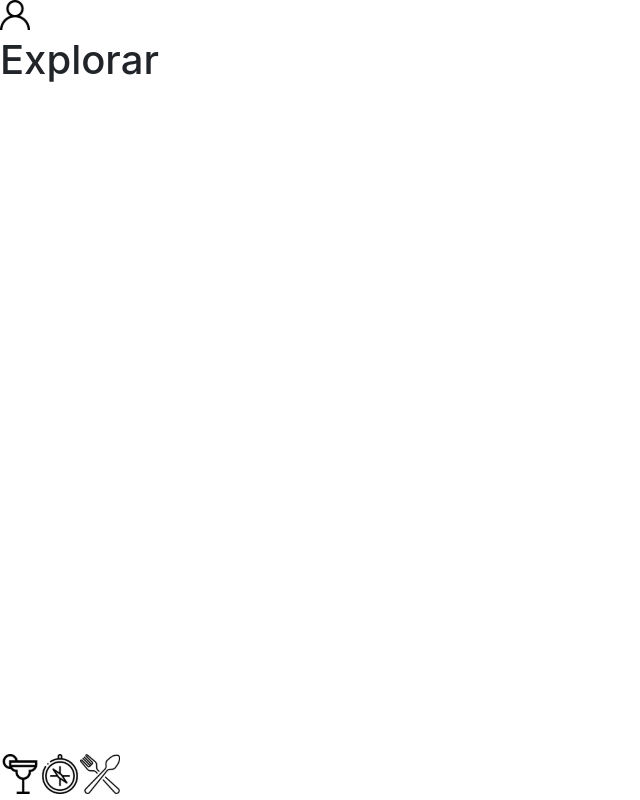
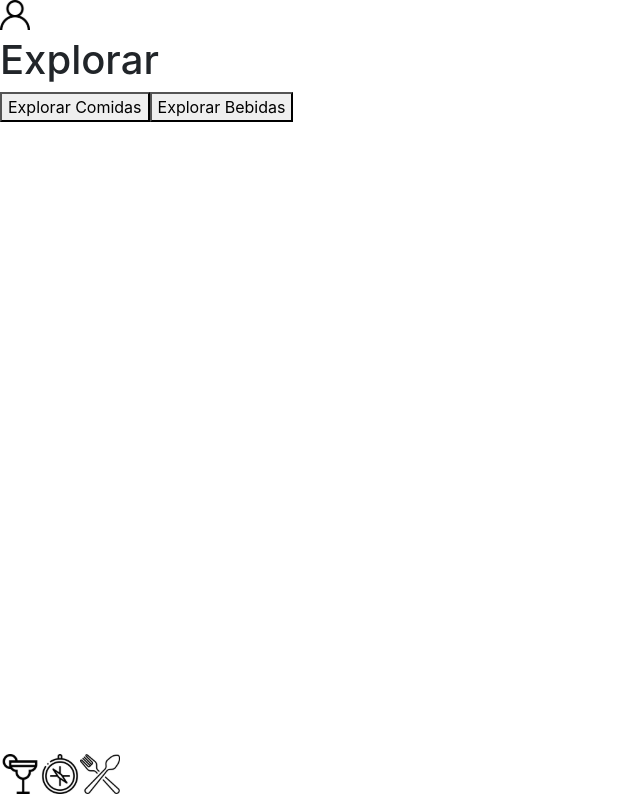
Before and after one commit to patrikbatista/Trybe-Frontend-Final-AppReceipes, a React (Create React App) app: page /explorar in a window 1280 px wide. Shown: the whole page, without its empty margins (0-640 px from the left). Built offline with nearby package versions, Linux system fonts and the light colour scheme.

Commit message:
Requisitos 67 ao 69, da tela de explorar

```diff
--- a/src/Components/pages/Explore/Explore.jsx
+++ b/src/Components/pages/Explore/Explore.jsx
@@ -1,4 +1,5 @@
 import React from 'react';
+import { Link } from 'react-router-dom';
 import { PageTitle, LinkButton } from '../../atoms';
 import profileIcon from '../../../images/profileIcon.svg';
 import { Footer } from '../../molecules';
@@ -13,6 +14,14 @@
         testid="profile-top-btn"
       />
       <PageTitle>Explorar</PageTitle>
+      <Link to="/explorar/comidas">
+        <button type="button" data-testid="explore-food">
+          Explorar Comidas
+        </button>
+      </Link>
+      <Link to="/explorar/bebidas">
+        <button type="button" data-testid="explore-drinks">Explorar Bebidas</button>
+      </Link>
     </header>
     <Footer />
   </div>
```
